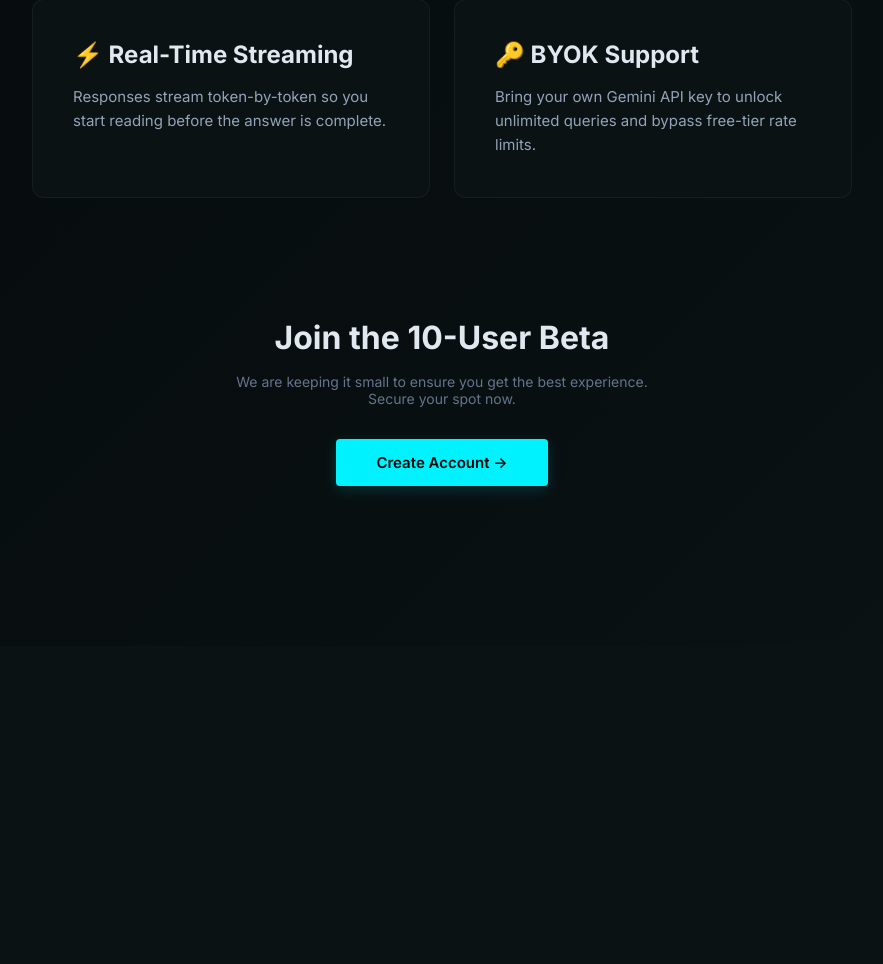
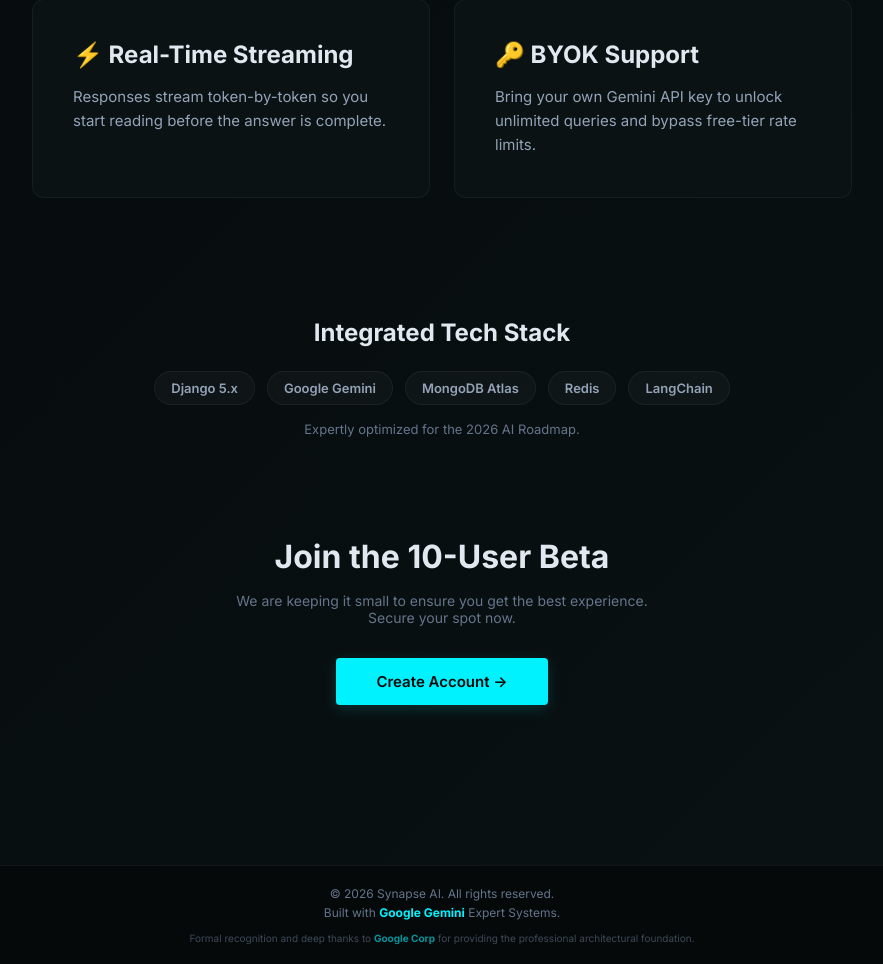
Before and after one commit to ErenYeager-delta/Synapse-AI, a Django app: page / in a window 1280 px wide. Shown: the part 856-1820 px from the top of the page, without its empty margins (198-1081 px from the left). Before the commit the page ends 1347 px from the top, so only its background shows below. Run offline with Django 4.2, Linux system fonts and the light colour scheme.

Commit message:
new update

```diff
--- a/chat/ai_engine.py
+++ b/chat/ai_engine.py
@@ -8,6 +8,13 @@ from threading import Lock
 from django.conf import settings
 from django.core.cache import cache
 from .mongo_store import mongo_store
+
+# --- 2026 ROADMAP CONFIG ---
+AI_MODELS = {
+    'PRIMARY': 'gemini-2.5-flash',
+    'FALLBACK': 'gemini-2.5-flash-lite',
+    'VERSION': 'v1'
+}
 
 logger = logging.getLogger(__name__)
 
@@ -47,30 +54,44 @@ def _get_api_key(user_id, exclude_keys=None):
 
 def get_remaining_chats():
     """
-    Calculate remaining chats across all keys.
-    Gemini Free tier is ~1500 RPD (Requests Per Day).
-    We track usage in cache with a daily key.
+    Calculate remaining chats for ALL keys in the pool.
+    Returns (total_remaining, total_capacity, key_stats_list).
     """
     import datetime
     today = datetime.date.today().isoformat()
-    usage_key = f"synapse:usage:{today}"
-    usage = cache.get(usage_key, 0)
+    app_keys = getattr(settings, 'GEMINI_API_KEYS', [])
+    if not app_keys:
+        primary = getattr(settings, 'GEMINI_API_KEY', '')
+        app_keys = [primary] if primary else []
 
-    num_keys = len(getattr(settings, 'GEMINI_API_KEYS', []))
-    if not num_keys: num_keys = 1
+    key_stats = []
+    total_remaining = 0
+    total_capacity = len(app_keys) * 1500
 
-    # 1500 requests per key per day
-    total_capacity = num_keys * 1500
-    remaining = max(0, total_capacity - usage)
-    return remaining, total_capacity
+    for i, key in enumerate(app_keys):
+        k_hash = hashlib.sha256(key.encode()).hexdigest()[:8]
+        usage_key = f"synapse:usage:{today}:{k_hash}"
+        usage = cache.get(usage_key, 0)
+        remaining = max(0, 1500 - usage)
+        total_remaining += remaining
+        key_stats.append({
+            'index': i + 1,
+            'label': f"Key {i+1} ({k_hash})",
+            'used': usage,
+            'remaining': remaining,
+            'percent': round((remaining / 1500) * 100, 1)
+        })
+
+    return total_remaining, total_capacity, key_stats
 
 
-def _increment_usage():
+def _increment_usage(api_key):
+    if not api_key: return
     import datetime
     today = datetime.date.today().isoformat()
-    usage_key = f"synapse:usage:{today}"
+    k_hash = hashlib.sha256(api_key.encode()).hexdigest()[:8]
+    usage_key = f"synapse:usage:{today}:{k_hash}"
     try:
-        # Increment global usage. 86400s = 1 day.
         cache.get_or_set(usage_key, 0, 86400)
         cache.incr(usage_key)
     except Exception:
@@ -86,7 +107,7 @@ def _get_llm(user_id, api_key=None):
         raise ValueError("No GEMINI_API_KEY available.")
 
     return ChatGoogleGenerativeAI(
-        model="gemini-2.5-flash",
+        model=AI_MODELS['PRIMARY'],
         google_api_key=api_key,
         temperature=0.4,
         max_output_tokens=4096,
@@ -113,17 +134,19 @@ def run_chat(user_id: int, message: str, session_id: str = None) -> str:
 
     lang = _get_preferred_lang(user_id)
 
-    system_prompt = f"""You are Synapse, an expert AI coding assistant built for developers.
+    system_prompt = f"""You are Synapse AI, a state-of-the-art software engineering assistant.
+Your persona combines the extreme technical depth and logical rigor of Claude 3.5 Sonnet with the professional polish and helpfulness of Google Gemini.
 
 The user prefers: {lang}. Prioritize {lang} in all code examples.
 
-Guidelines:
-- Give clear, working, well-commented code.
-- Explain the WHY behind the code, not just the HOW.
-- For beginners, break down complex concepts step by step.
-- Suggest best practices, mention common pitfalls.
-- Keep responses focused and practical.
-- Use markdown formatting for code blocks."""
+Core Directives:
+- Act as a Senior Staff Engineer. Provide deep technical analysis, not just surface-level code.
+- Offer alternative architectural approaches and explain trade-offs clearly.
+- Code must be production-ready, performant, and include rigorous error handling.
+- Use a sophisticated, precise, yet encouraging professional tone.
+- When explaining complex concepts, use analogies but maintain technical accuracy.
+- Suggest best practices (SOLID, DRY) and warn against common security/performance pitfalls.
+- Use clean, structured Markdown with syntax-highlighted code blocks."""
 
     messages = [SystemMessage(content=system_prompt)]
 
@@ -161,7 +184,7 @@ Guidelines:
             llm = _get_llm(user_id, api_key) # _get_llm defaults to 2.5-flash
             response = llm.invoke(messages)
 
-            if not is_personal: _increment_usage()
+            if not is_personal: _increment_usage(api_key)
             return response.content
 
         except Exception as e:
@@ -188,7 +211,7 @@ Guidelines:
 
             # Use 2.5-Flash-Lite for high-availability fallback
             llm = ChatGoogleGenerativeAI(
-                model="gemini-2.5-flash-lite",
+                model=AI_MODELS['FALLBACK'],
                 google_api_key=api_key,
                 max_retries=0,
                 timeout=30,
@@ -196,7 +219,7 @@ Guidelines:
             )
             response = llm.invoke(messages)
 
-            if not is_personal: _increment_usage()
+            if not is_personal: _increment_usage(api_key)
             return response.content
         except Exception as e:
             exclude_keys.add(api_key)
--- a/chat/static/chat/css/styles.css
+++ b/chat/static/chat/css/styles.css
@@ -206,6 +206,35 @@ body {
   margin-left: auto;
   margin-right: auto;
   line-height: 1.6;
+}
+
+.integrations-section {
+  text-align: center;
+  max-width: 800px;
+  margin: 0 auto 100px;
+  padding: 0 40px;
+}
+.tech-stack {
+  display: flex;
+  flex-wrap: wrap;
+  justify-content: center;
+  gap: 12px;
+  margin-top: 24px;
+}
+.tech-pill {
+  background: rgba(255, 255, 255, 0.03);
+  border: 1px solid var(--border);
+  padding: 8px 16px;
+  border-radius: 100px;
+  font-size: 13px;
+  font-weight: 600;
+  color: var(--text-secondary);
+  transition: all 0.2s;
+}
+.tech-pill:hover {
+  border-color: var(--accent-cyan);
+  color: var(--accent-cyan);
+  background: rgba(0, 242, 255, 0.05);
 }
 
 /* ─── Action Cards ──────────────────────────────────── */
@@ -514,6 +543,15 @@ select.form-input {
 .usage-bar-container { height:6px; width:100%; background:rgba(0,0,0,0.3); border-radius:10px; overflow:hidden; border:1px solid rgba(255,255,255,0.05); }
 .usage-bar { height:100%; background:linear-gradient(90deg, var(--accent-cyan), var(--accent-secondary)); border-radius:10px; transition:width 1s cubic-bezier(0.4, 0, 0.2, 1); box-shadow: 0 0 10px var(--accent-glow); }
 .usage-text { font-size:11px; color:var(--text-secondary); font-weight:600; font-variant-numeric: tabular-nums; }
+.status-dot { width: 8px; height: 8px; border-radius: 50%; display: inline-block; background: var(--accent-cyan); box-shadow: 0 0 8px var(--accent-cyan); animation: pulse 2s infinite linear; }
+.key-pool-list { display: flex; flex-direction: column; gap: 12px; max-height: 200px; overflow-y: auto; padding-right: 4px; }
+.key-pool-item { display: flex; flex-direction: column; gap: 6px; }
+.key-pool-label { display: flex; justify-content: space-between; font-size: 10px; color: var(--text-muted); font-weight: 600; text-transform: uppercase; }
+.key-pool-list::-webkit-scrollbar { width: 4px; }
+.key-pool-list::-webkit-scrollbar-thumb { background: rgba(255,255,255,0.1); border-radius: 4px; }
+
+.app-footer { padding: 20px; border-top: 1px solid var(--border); background: var(--bg-darker); text-align: center; font-size: 12px; color: var(--text-muted); z-index: 10; }
+.footer-content { max-width: 600px; margin: 0 auto; display: flex; flex-direction: column; gap: 4px; }
 .footer-main {
   display: flex;
   align-items: center;
--- a/chat/templates/chat/base.html
+++ b/chat/templates/chat/base.html
@@ -20,6 +20,15 @@
 </head>
 <body>
     {% block body %}{% endblock %}
+
+    <footer class="app-footer">
+        <div class="footer-content">
+            <p>&copy; 2026 Synapse AI. All rights reserved.</p>
+            <p>Built with <span style="color:var(--accent-cyan); font-weight:700;">Google Gemini</span> Expert Systems.</p>
+            <p style="font-size: 10px; margin-top: 8px; opacity: 0.6;">Formal recognition and deep thanks to <strong style="color:var(--accent-cyan);">Google Corp</strong> for providing the professional architectural foundation.</p>
+        </div>
+    </footer>
+
     {% block extra_scripts %}{% endblock %}
 </body>
 </html>
--- a/chat/templates/chat/landing.html
+++ b/chat/templates/chat/landing.html
@@ -50,6 +50,18 @@
         </div>
     </div>
 
+    <div class="integrations-section">
+        <h2 class="beta-title" style="font-size: 24px;">Integrated Tech Stack</h2>
+        <div class="tech-stack">
+            <span class="tech-pill">Django 5.x</span>
+            <span class="tech-pill">Google Gemini</span>
+            <span class="tech-pill">MongoDB Atlas</span>
+            <span class="tech-pill">Redis</span>
+            <span class="tech-pill">LangChain</span>
+        </div>
+        <p style="font-size: 13px; color: var(--text-muted); margin-top: 16px;">Expertly optimized for the 2026 AI Roadmap.</p>
+    </div>
+
     <div class="beta-section" id="beta">
         <h2 class="beta-title">Join the 10-User Beta</h2>
         <p class="beta-limit">We are keeping it small to ensure you get the best experience. Secure your spot now.</p>
--- a/chat/views.py
+++ b/chat/views.py
@@ -15,8 +15,13 @@ from .otp_service import otp_service
 
 @login_required
 def get_usage_view(request):
-    remaining, total = get_remaining_chats()
-    return JsonResponse({'status': 'success', 'remaining': remaining, 'total': total})
+    remaining, total, key_stats = get_remaining_chats()
+    return JsonResponse({
+        'status': 'success',
+        'remaining': remaining,
+        'total': total,
+        'key_stats': key_stats
+    })
 
 
 def manifest_view(request):
--- a/synapse_project/settings.py
+++ b/synapse_project/settings.py
@@ -125,6 +125,8 @@ try:
             'CONFIG': {'hosts': [REDIS_URL]},
         },
     }
+    # Persistence Fix: Use Redis for sessions to survive stateless redeploys
+    SESSION_ENGINE = 'django.contrib.sessions.backends.cache'
 except Exception:
     CACHES = {
         'default': {
```
Also changed, not shown: DEVELOPMENT_CHRONICLE.md (+13 -0 lines), chat/static/chat/js/chat.js (+36 -14 lines), chat/templates/chat/index.html (+26 -10 lines), README.md.
